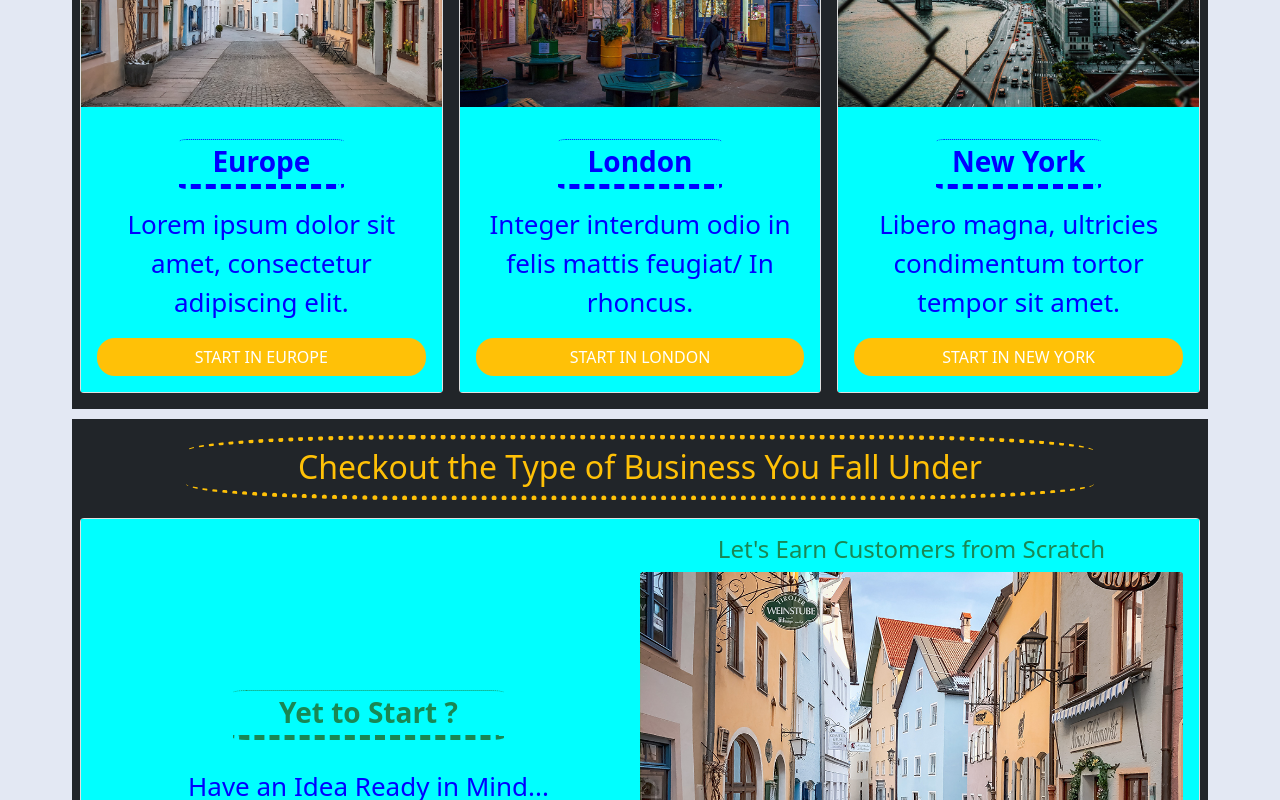
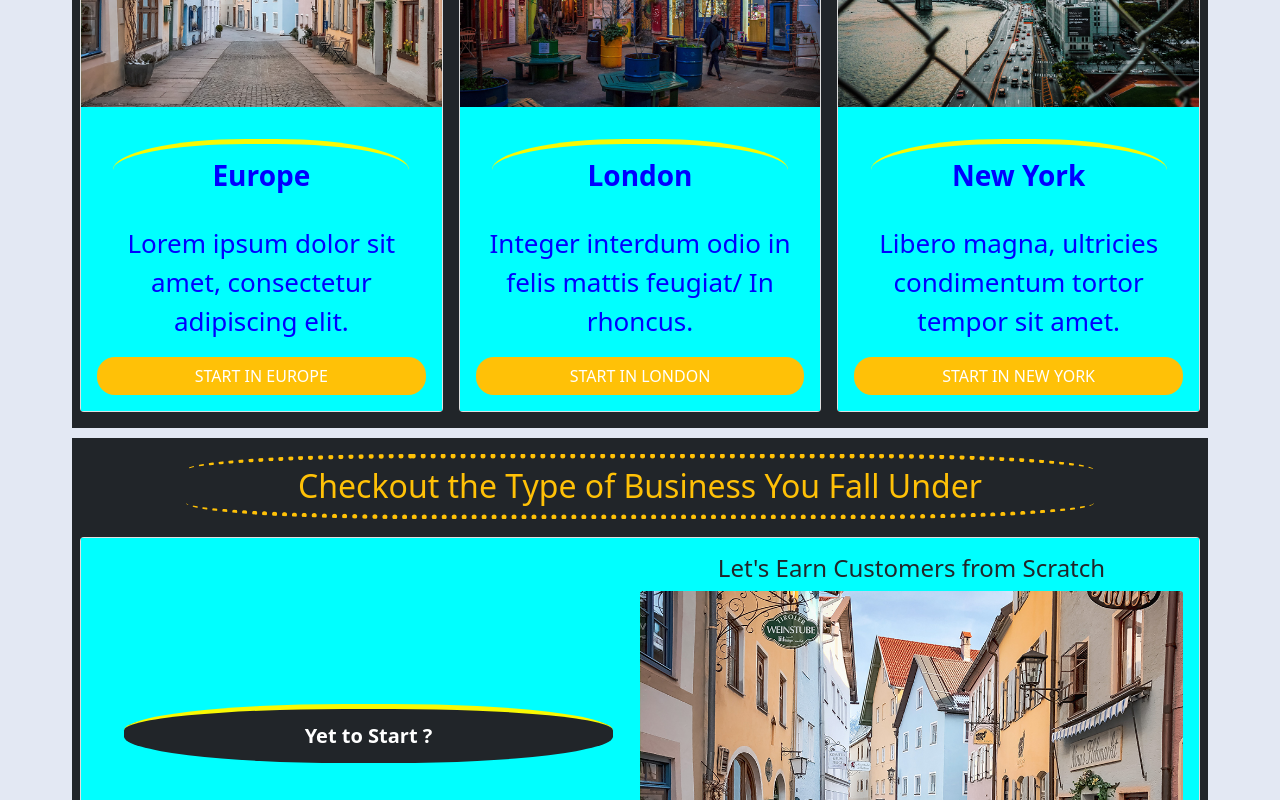
Before and after one commit to iamitesh/CognitiveCommere, a React (Create React App) app: page / in a window 1280 px wide. Shown: the part 1260-2060 px from the top of the page. Built offline with nearby package versions, Linux system fonts and the light colour scheme.

Commit message:
border changes

```diff
--- a/src/Components/common/Cards/BusinessTypes.js
+++ b/src/Components/common/Cards/BusinessTypes.js
@@ -8,11 +8,11 @@
       <div className="card">
         <div className="card-body type-card-body ">
           <div className="section-one">
-            <h3 className="card-title text-success">{title}</h3>
+            <h5 className="card-title text-white bg-dark">{title}</h5>
             <p className="card-text">{desc}</p>
           </div>
           <div className="section-two">
-            <h4 className="card-sec-title text-success">{secondaryTitle}</h4>
+            <h4 className="card-sec-title text-dark ">{secondaryTitle}</h4>
             <img src={src} className="card-img-top" alt={secondaryTitle} />
           </div>
         </div>
--- a/src/Components/common/Cards/Cards.css
+++ b/src/Components/common/Cards/Cards.css
@@ -34,12 +34,12 @@
 background-repeat:no-repeat; */
 }
 .card-body .card-title{
-    border-top: 1px dotted;
-    border-bottom: 5px dashed;
-    border-radius: 5%;
-    border-top-radius: 40%;
+    border-top: 5px solid rgb(249, 249, 3);
+    border-bottom: 2px;
+    border-radius: 45%;
+    /* border-top-radius: 40%; */
     font-weight: bolder;
-    margin: 5% 25%;
-    padding:5px;
+    margin: 5% 5%;
+    padding:15px;
     background-color: aqua;
 }
```
